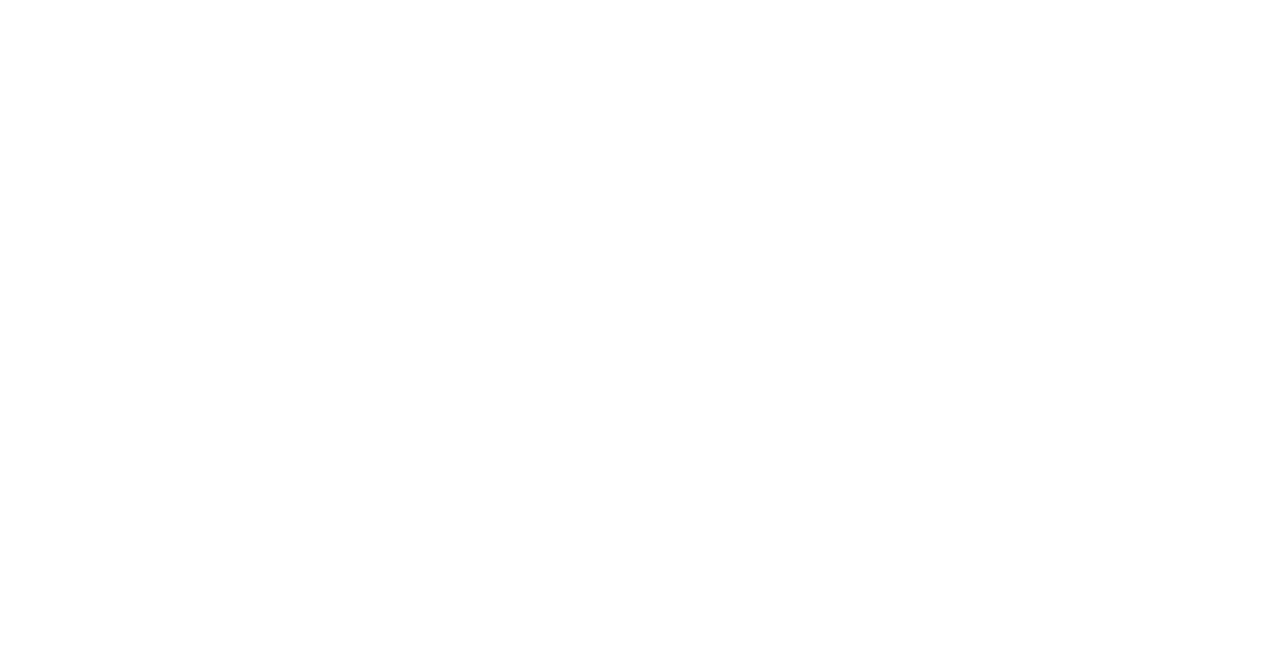
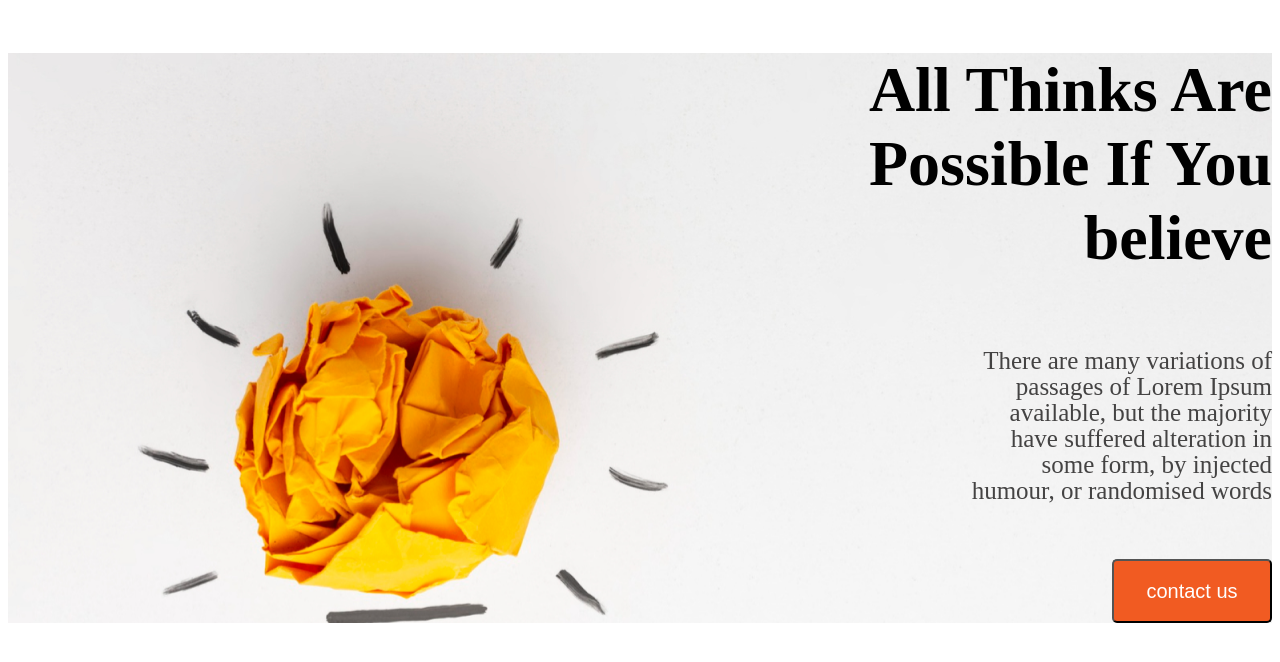
Before and after one commit to sadek1999/new-year, a plain HTML site: page index.html in a window 1280 px wide. Drawn offline with Linux system fonts and the light colour scheme.

Commit message:
add code

```diff
--- a/index.html
+++ b/index.html
@@ -4,8 +4,25 @@
     <meta charset="UTF-8">
     <meta name="viewport" content="width=device-width, initial-scale=1.0">
     <title>new-year</title>
+    <link rel="stylesheet" href="style.css">
 </head>
 <body>
+    <header>
+        <div class="head-img">
+        <section class="head-section">
+            <div class="head-item">
+                <div class="head-info">
+                    <h1 class="head-header">All Thinks Are <br> Possible If You <br> believe</h1>
+                    <p class="head-details"> There are many variations of passages of Lorem Ipsum available, but the majority have suffered alteration in some form, by injected humour, or randomised words</p>
+                    <button class="button">contact us</button>
+                </div>
+            </div>
+
+        </section>
+        </div>
+    </header>
+    <main></main>
+    <footer></footer>
 
 </body>
 </html>
--- a/style.css
+++ b/style.css
@@ -0,0 +1,34 @@
+
+ .head-section{
+
+
+ }
+ .head-item{
+    text-align: right;
+    /* padding: 0px 230px 0px 0px; */
+ }
+ .head-header{
+    font-size: 64px;
+    font-weight: 700;
+ }
+ .head-details{
+    color: var(--dark-02, #444343);
+text-align: right;
+padding: 20px 0px 30px 950px ;
+font-size: 25px;
+
+font-weight: 400;
+line-height: 26px;
+ }
+ .button{
+    width: 160px;
+    height: 64px;
+border-radius: 5px;
+background: #F15B22;
+font-size: 20px;
+color: white;
+}
+.head-img{
+    background-image: url(images/banner/banner1.png);
+background-repeat: no-repeat;
+ }
```
